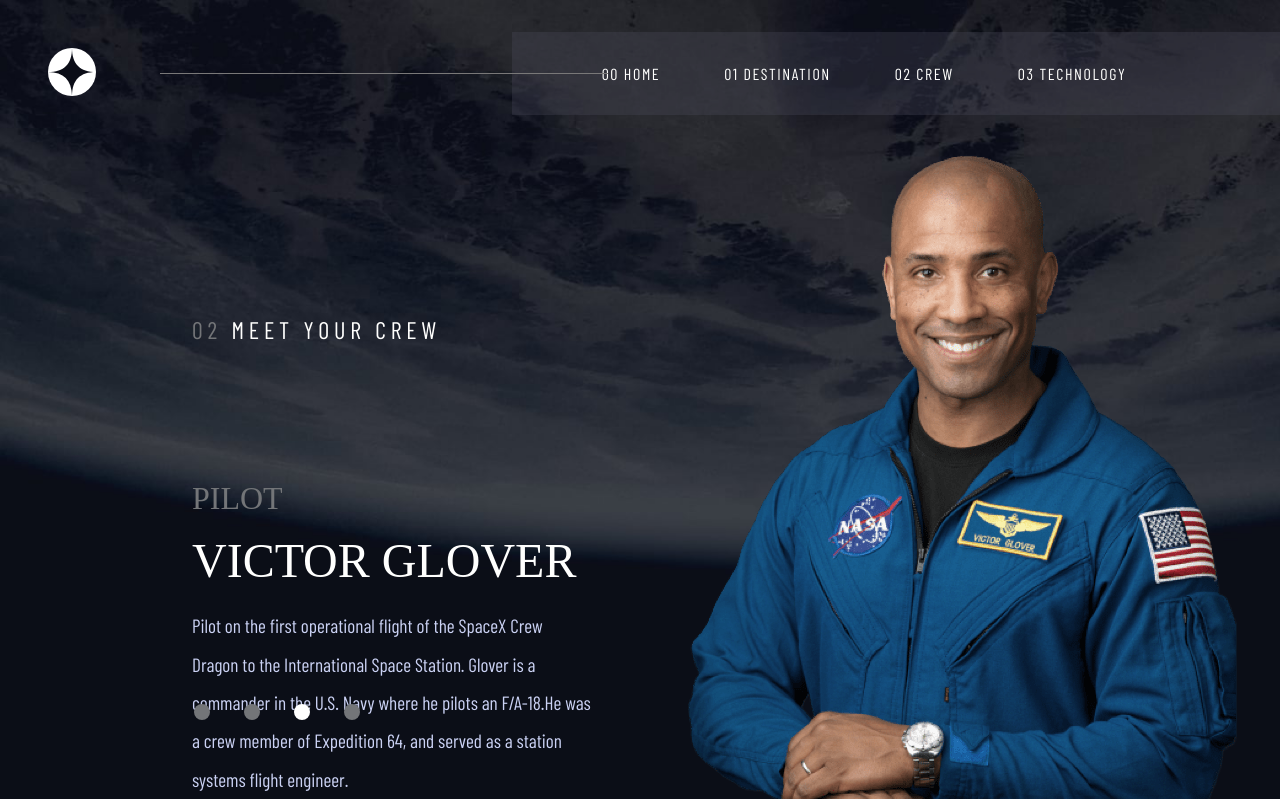
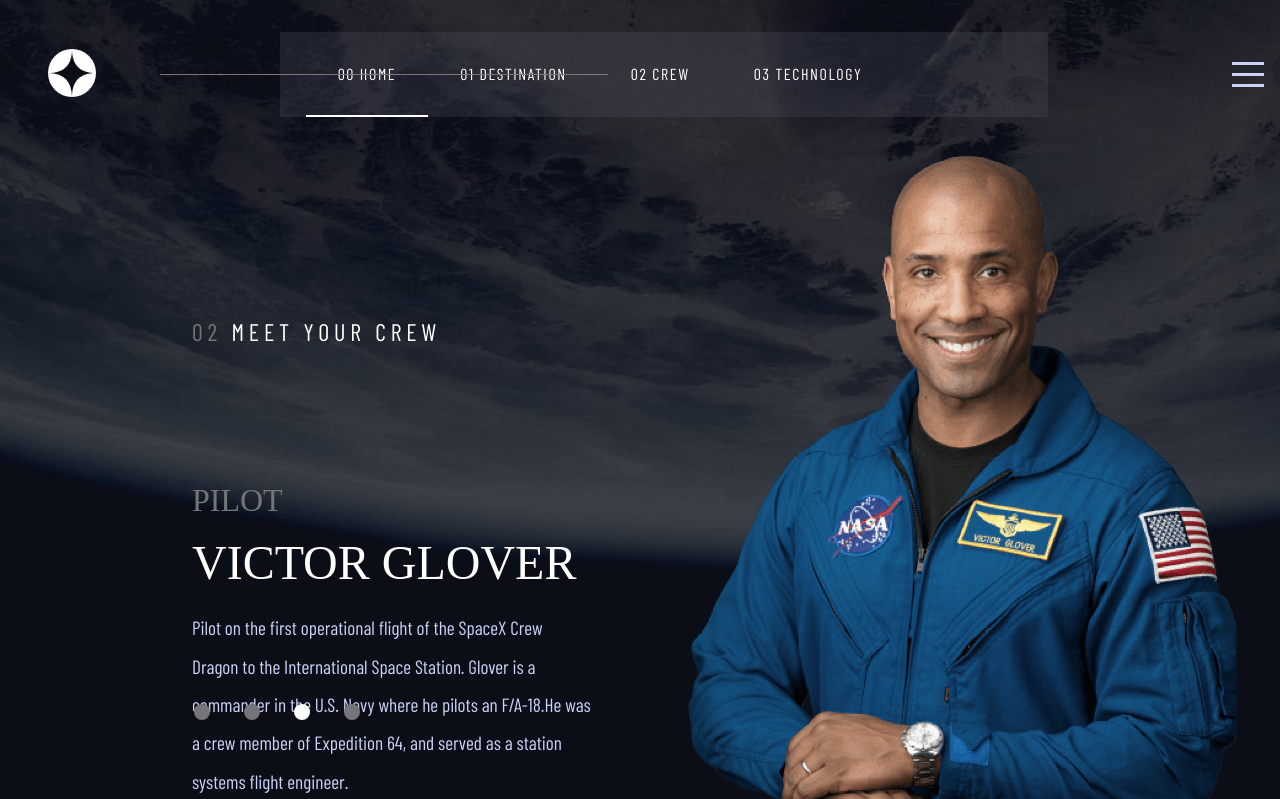
Before and after one commit to jakegodsall/space-tourism-website-frontend-practice, a Django app: page /crew/pilot in a window 1280 px wide. Shown: the top 799 px of the page. Run offline with Django 4.2, Linux system fonts and the light colour scheme; data comes from the database, SQL or seed files in the repository; some web fonts are replaced.

Commit message:
added a hamburger button with click animation to header

```diff
--- a/static/partials/header.css
+++ b/static/partials/header.css
@@ -24,6 +24,15 @@
     background: rgba(78, 78, 95, 0.3);
 
     color: var(--primary-text-color);
+}
+
+.header__navigation-bar ul {
+    display: flex;
+    justify-content: center;
+    width: 100%;
+    height: 100%;
+    margin: 0;
+    padding-right: 4rem;
 }
 
 .header__navigation-bar a {
@@ -77,7 +86,7 @@
 }
 
 .header__navigation-bar .active {
-    border-bottom: 2px solid var(--primary-text);
+    border-bottom: 2px solid var(--primary-text-color);
 }
 
 .number-list {
@@ -99,3 +108,77 @@
     display: block;
     left: 10rem;
 }
+
+/* Hamburger */
+
+.header__toggle {
+    position: absolute;
+    right: 0.8rem;
+    z-index: 1;
+    width: 2rem;
+    height: 3rem;
+    cursor: pointer;
+    opacity: 0;
+}
+
+.header__hamburger {
+    /* background-color: red; */
+    width: 2rem;
+    height: 3rem;
+
+    display: flex;
+    flex-direction: column;
+    justify-content: center;
+    align-items: center;
+
+    position: relative;
+    margin-right: 1rem;
+}
+
+.header__hamburger > div {
+    height: 3px;
+    width: 100%;
+    background-color: var(--secondary-text-color);
+    transition: transform 0.4s ease-in-out;
+}
+
+/* Styles to top and bottom lines of hamburger */
+.header__hamburger > div::before,
+.header__hamburger > div::after {
+    --burger-spacing: 0.7rem;
+
+    content: '';
+    position: absolute;
+    height: 3px;
+    width: 100%;
+    background-color: var(--secondary-text-color);
+}
+
+.header__hamburger > div::before {
+    top: var(--burger-spacing);
+}
+
+.header__hamburger > div::after {
+    bottom: var(--burger-spacing);
+}
+
+/* Animate toggler */
+.header__toggle:checked + .header__hamburger > div {
+    transform: rotate(135deg);
+}
+
+/* Turn lines into X */
+.header__toggle:checked + .header__hamburger > div::before,
+.header__toggle:checked + .header__hamburger > div::after {
+    top: 0;
+    transform: rotate(90deg);
+}
+
+@media screen and (max-width: 600px) {
+    .header__navigation-bar {
+        display: none;
+    }
+
+    .header__hamburger {
+    }
+}
--- a/technology/static/technology/partials/tech.css
+++ b/technology/static/technology/partials/tech.css
@@ -12,6 +12,10 @@
     flex-direction: column;
     justify-content: center;
     align-items: center;
+}
+
+nav {
+
 }
 
 .tech__col1 button {
--- a/templates/partials/header.html
+++ b/templates/partials/header.html
@@ -6,9 +6,23 @@
          <img class="header__logo" src="{% static '/images/logo.svg' %}" alt="logo" />
     </a>
     <nav class="header__navigation-bar">
-            <a class="active" href="{% url 'home' %}">00 Home</a>
-            <a href="{% url 'destination' %}">01 Destination</a>
-            <a href="{% url 'crew' %}">02 Crew</a>
-            <a href="{% url 'technology' %}">03 Technology</a>
+        <ul>
+            <li>
+                <a class="active" href="{% url 'home' %}">00 Home</a>
+            </li>
+            <li>
+                <a href="{% url 'destination' %}">01 Destination</a>
+            </li>
+            <li>
+                <a href="{% url 'crew' %}">02 Crew</a>
+            </li>
+            <li>
+                <a href="{% url 'technology' %}">03 Technology</a>
+            </li>
+        </ul>
     </nav>
+    <input type="checkbox" class="header__toggle">
+    <div class="header__hamburger">
+        <div></div>
+    </div>
 </header>
```
Also changed, not shown: technology/templates/technology/partials/tech.html (+14 -8 lines).
